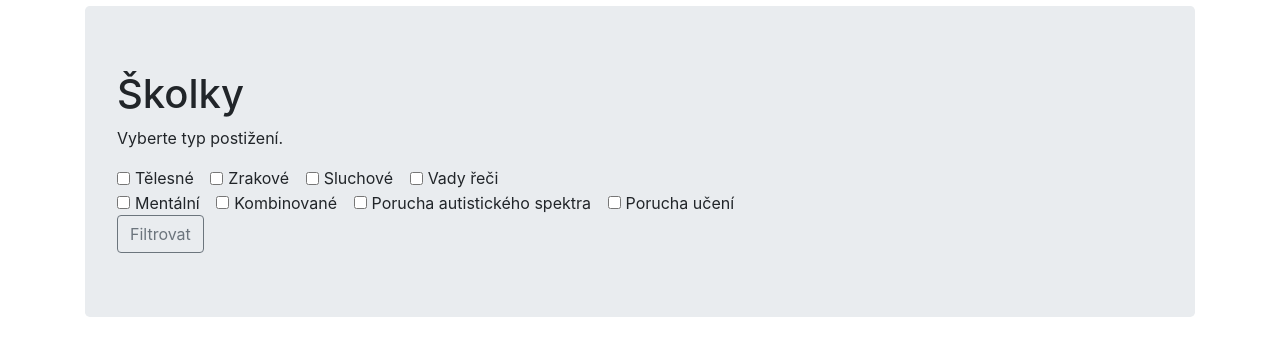
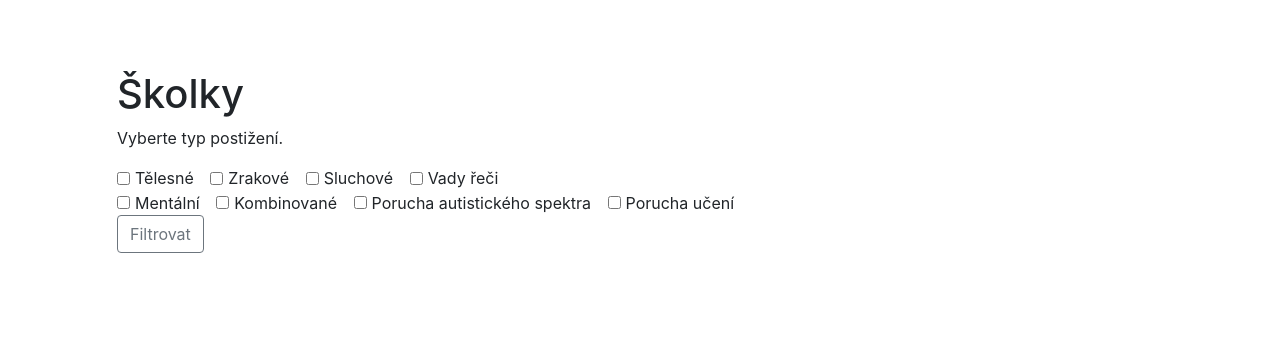
Before and after one commit to JanaMare/skolka_projekt, a Flask app: page /skolky/ in a window 1280 px wide. Shown: the part 39-395 px from the top of the page. Run offline with Flask 2, Linux system fonts and the light colour scheme; some libraries are stand-ins or nearby versions.

Commit message:
jumbotron

```diff
--- a/templates/skolky.html
+++ b/templates/skolky.html
@@ -3,7 +3,7 @@
   <div class="skolky">
     <form method="POST" action="{{url_for('skolky_post')}}">
 
-      <div class='jumbotron'>
+      <div class='jumbotron'style="background-color:#fff">
     <h1>Školky</h1>
 
     <p>Vyberte typ postižení.</p>
```
Also changed, not shown: static/ranapece.jpg.
